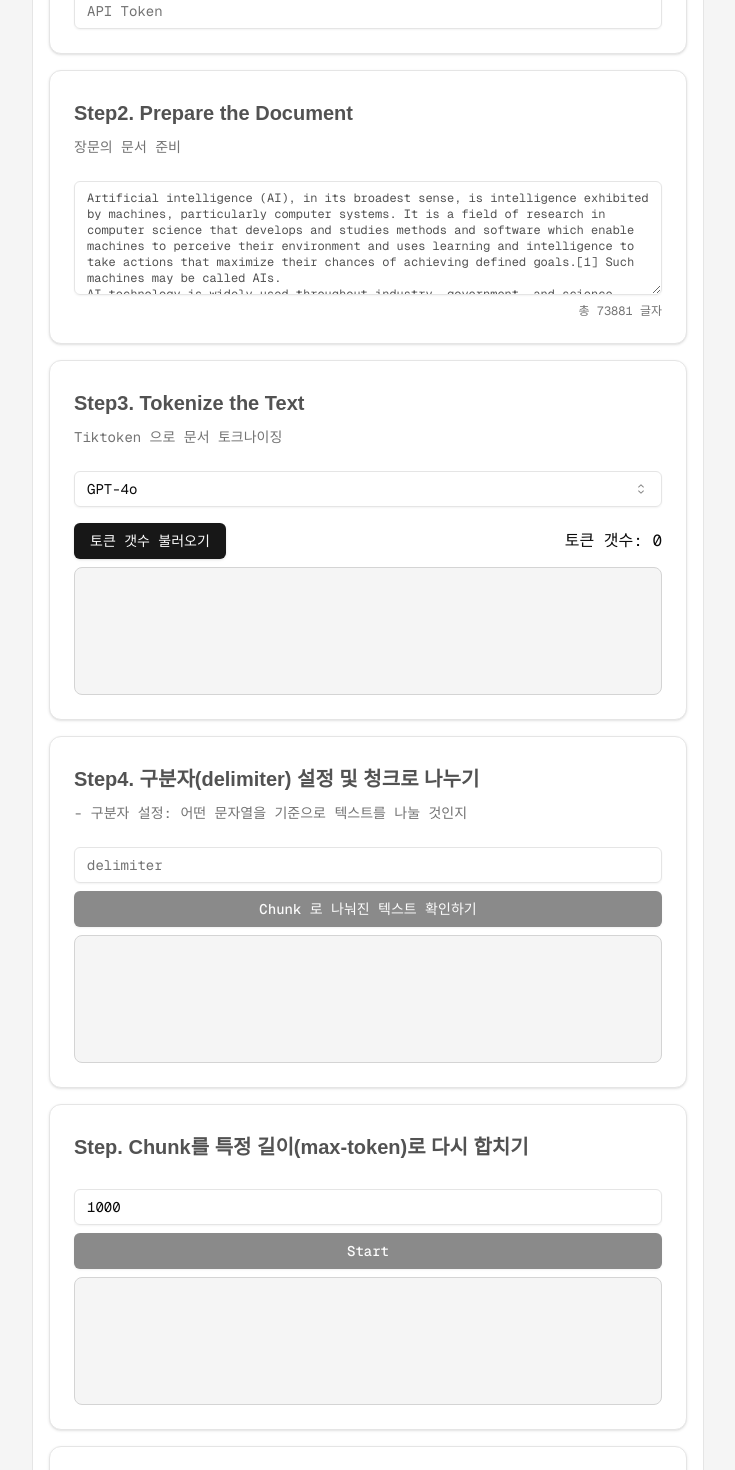
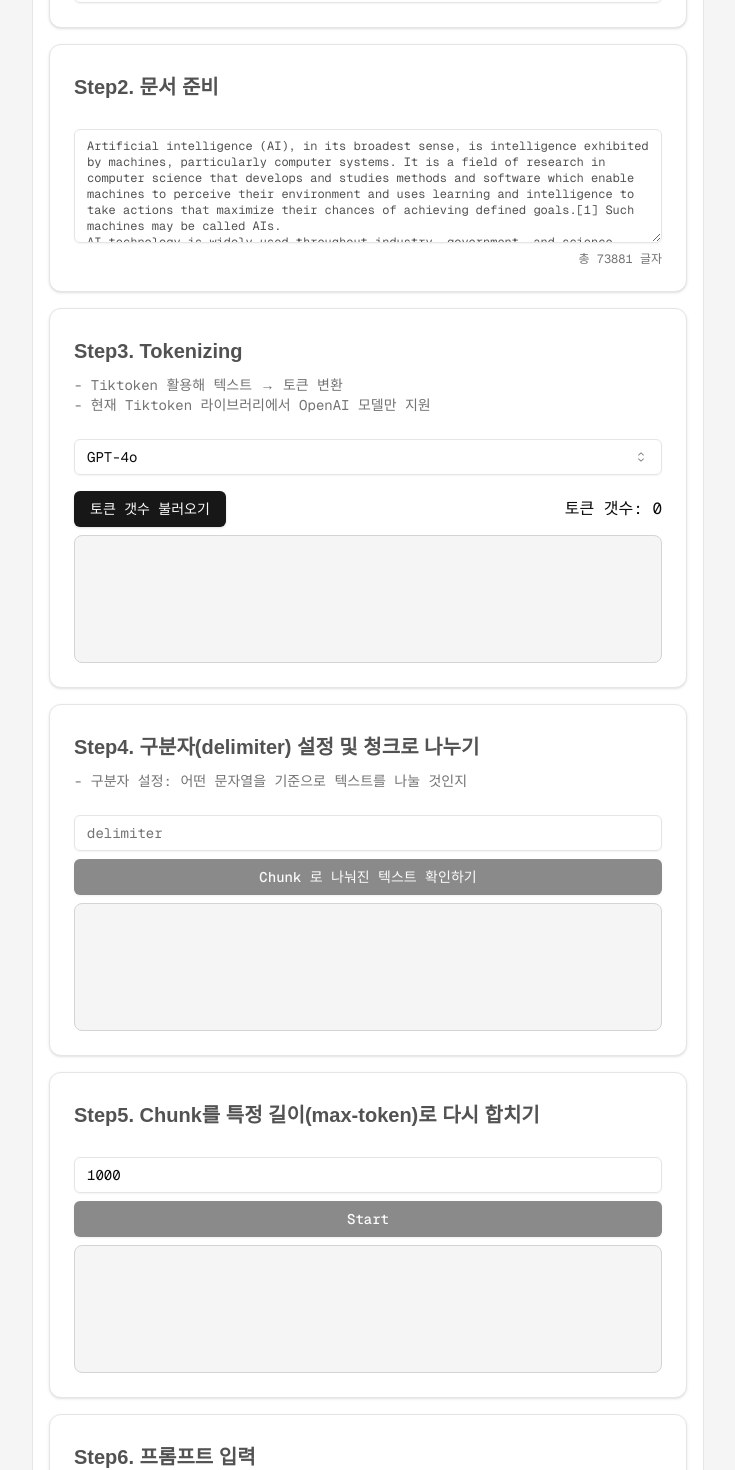
Before and after one commit to gitgitWi/llm-tutorials-step-by-step, a Next.js app: page /tutorials/summarizing-long-documents in a window 1280 px wide. Shown: the part 340-1810 px from the top of the page, without its empty margins (272-1007 px from the left). Built offline with nearby package versions, Linux system fonts and the light colour scheme.

Commit message:
feat(summarizing) change title and description of steps

```diff
--- a/src/app/tutorials/summarizing-long-documents/page.tsx
+++ b/src/app/tutorials/summarizing-long-documents/page.tsx
@@ -178,7 +178,6 @@ export default function SummarizingLongDocumentsPage() {
           <Card>
             <CardHeader>
               <Heading3>Step1. API Token</Heading3>
-              <CardDescription>API 토큰 입력하기</CardDescription>
             </CardHeader>
 
             <CardContent className="gap-y-1">
@@ -204,8 +203,7 @@ export default function SummarizingLongDocumentsPage() {
 
           <Card>
             <CardHeader>
-              <Heading3>Step2. Prepare the Document</Heading3>
-              <CardDescription>장문의 문서 준비</CardDescription>
+              <Heading3>Step2. 문서 준비</Heading3>
             </CardHeader>
 
             <CardContent>
@@ -233,8 +231,11 @@ export default function SummarizingLongDocumentsPage() {
 
           <Card>
             <CardHeader>
-              <Heading3>Step3. Tokenize the Text</Heading3>
-              <CardDescription>Tiktoken 으로 문서 토크나이징</CardDescription>
+              <Heading3>Step3. Tokenizing</Heading3>
+              <CardDescription className="flex flex-col gap-0">
+                <span>- Tiktoken 활용해 텍스트 → 토큰 변환</span>
+                <span>- 현재 Tiktoken 라이브러리에서 OpenAI 모델만 지원</span>
+              </CardDescription>
             </CardHeader>
 
             <CardContent>
@@ -390,7 +391,7 @@ export default function SummarizingLongDocumentsPage() {
           <Card>
             <CardHeader>
               <Heading3>
-                Step. Chunk를 특정 길이(max-token)로 다시 합치기
+                Step5. Chunk를 특정 길이(max-token)로 다시 합치기
               </Heading3>
             </CardHeader>
 
@@ -451,7 +452,7 @@ export default function SummarizingLongDocumentsPage() {
 
           <Card>
             <CardHeader>
-              <Heading3>Step6. Set Prompt</Heading3>
+              <Heading3>Step6. 프롬프트 입력</Heading3>
             </CardHeader>
 
             <CardContent>
```
